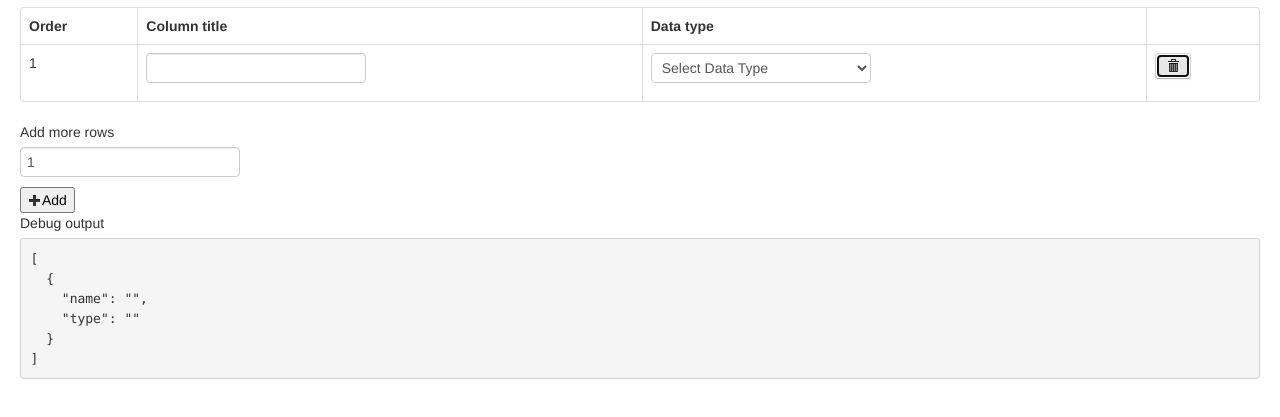
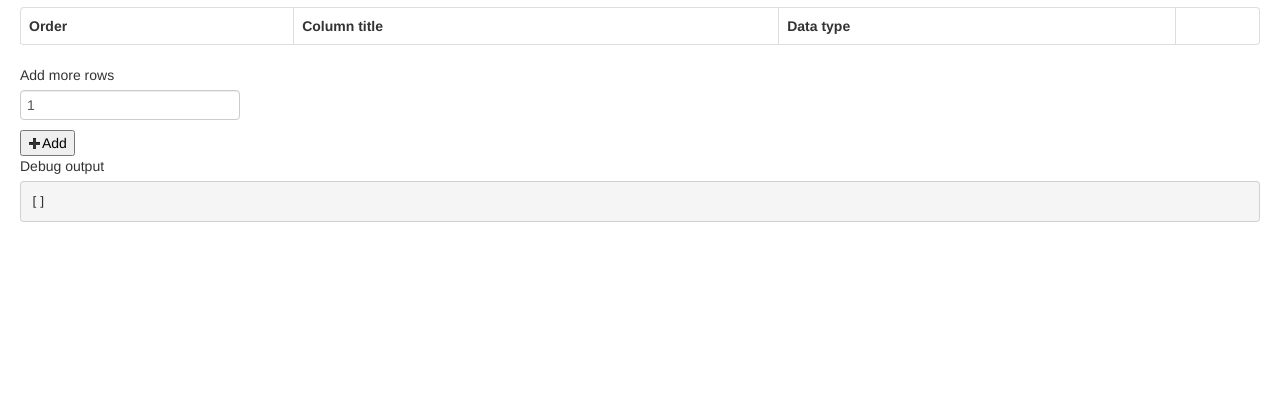
Before and after one commit to dikei/dummydata, a website: page html/index.html in a window 1280 px wide. Both pictures are taken after a click on the button 1173 px from the left and 119 px from the top of the page. Shown: the part 53-470 px from the top of the page. Drawn offline with Linux system fonts and the light colour scheme.

Commit message:
Implement delete row

```diff
--- a/html/index.html
+++ b/html/index.html
@@ -71,7 +71,7 @@
                     </select>
                 </td>
                 <td>
-                    <button class="btn btn-small"><i class="icon-trash"></i></button>
+                    <button class="btn btn-small" data-ng-click="deleteRow($index)"><i class="icon-trash"></i></button>
                 </td>
             </tr>
         </tbody>
--- a/js/controllers.js
+++ b/js/controllers.js
@@ -1,3 +1,10 @@
+// Array Remove - By John Resig (MIT Licensed)
+Array.prototype.remove = function(from, to) {
+    var rest = this.slice((to || from) + 1 || this.length);
+    this.length = from < 0 ? this.length + from : from;
+    return this.push.apply(this, rest);
+};
+
 function InputController($scope) {
     $scope.addMore = 1;
     $scope.columns = [
@@ -17,4 +24,8 @@ function InputController($scope) {
             });
         }
     }
+
+    $scope.deleteRow = function(index) {
+        $scope.columns.remove(index);
+    }
 }
```
